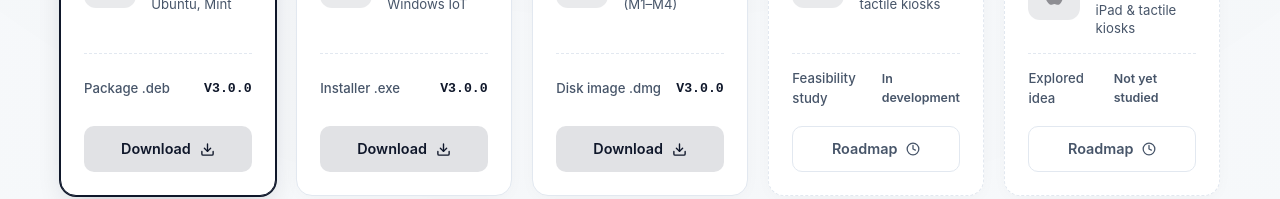
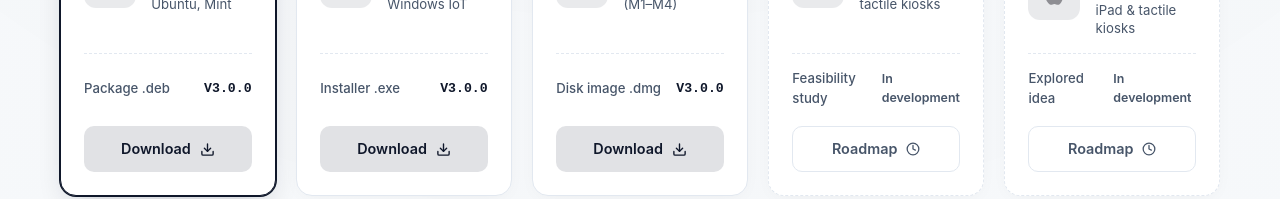
Before and after one commit to FantasmaGlad/BobineWeb, a Next.js app: page /en in a window 1280 px wide. Shown: the part 481-680 px from the top of the page. Built offline with nearby package versions, Linux system fonts and the light colour scheme; no server answers.

Commit message:
fix(accueil): aligne le statut de la carte iOS sur celui d'Android (En developpement)

```diff
--- a/src/components/OsDownloadGrid.tsx
+++ b/src/components/OsDownloadGrid.tsx
@@ -132,7 +132,7 @@ export default function OsDownloadGrid({ locale }: { locale: Locale }) {
       subtitle: isEn ? "iPad & tactile kiosks" : "iPad & bornes tactiles",
       format: isEn ? "Explored idea" : "Piste explorée",
       badge: isEn ? "Roadmap" : "À venir",
-      statusLabel: isEn ? "Not yet studied" : "Pas encore à l'étude",
+      statusLabel: isEn ? "In development" : "En développement",
       url: "#",
       isComingSoon: true,
       icon: <AppleIcon size={26} className="os-download-card__icon" />,
```
